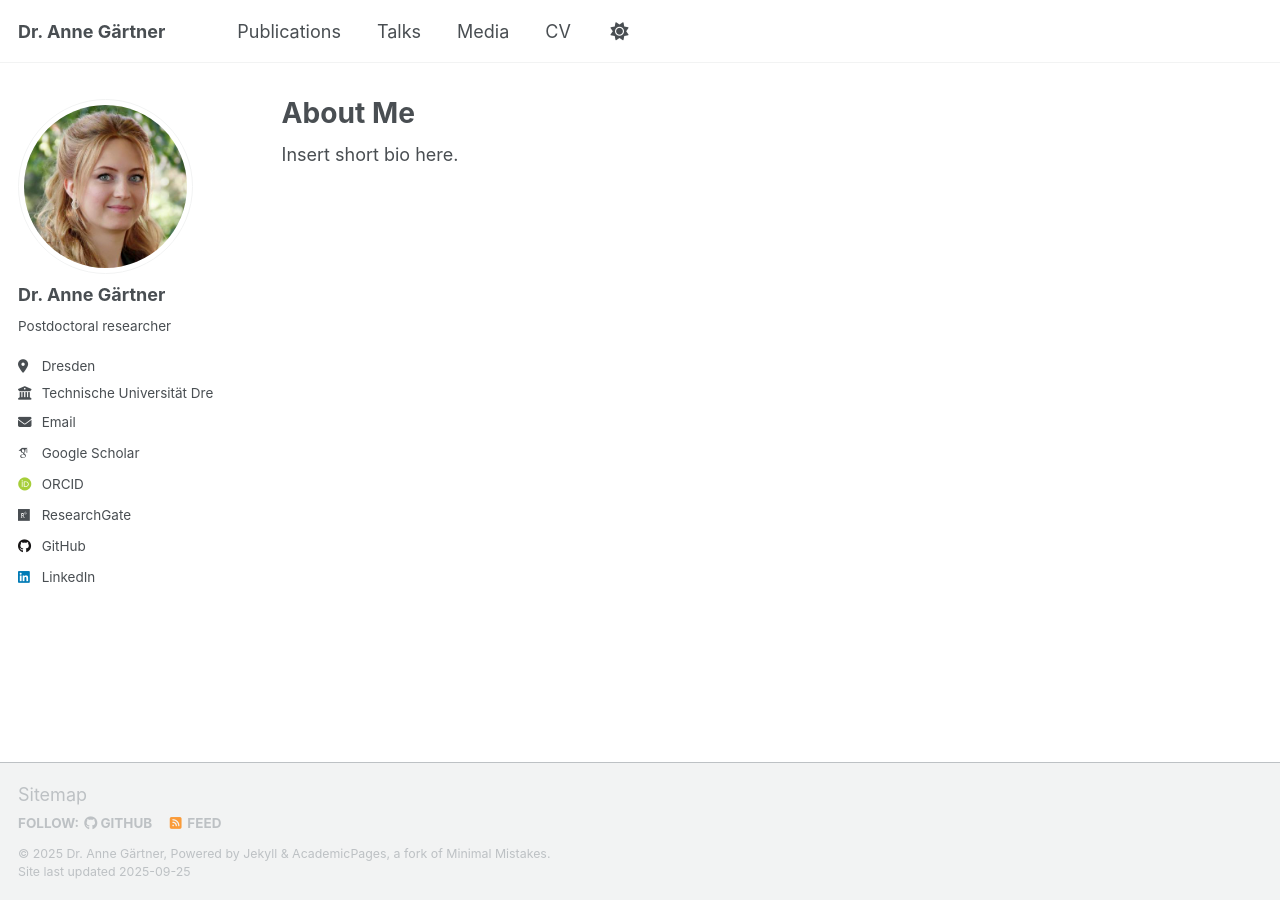
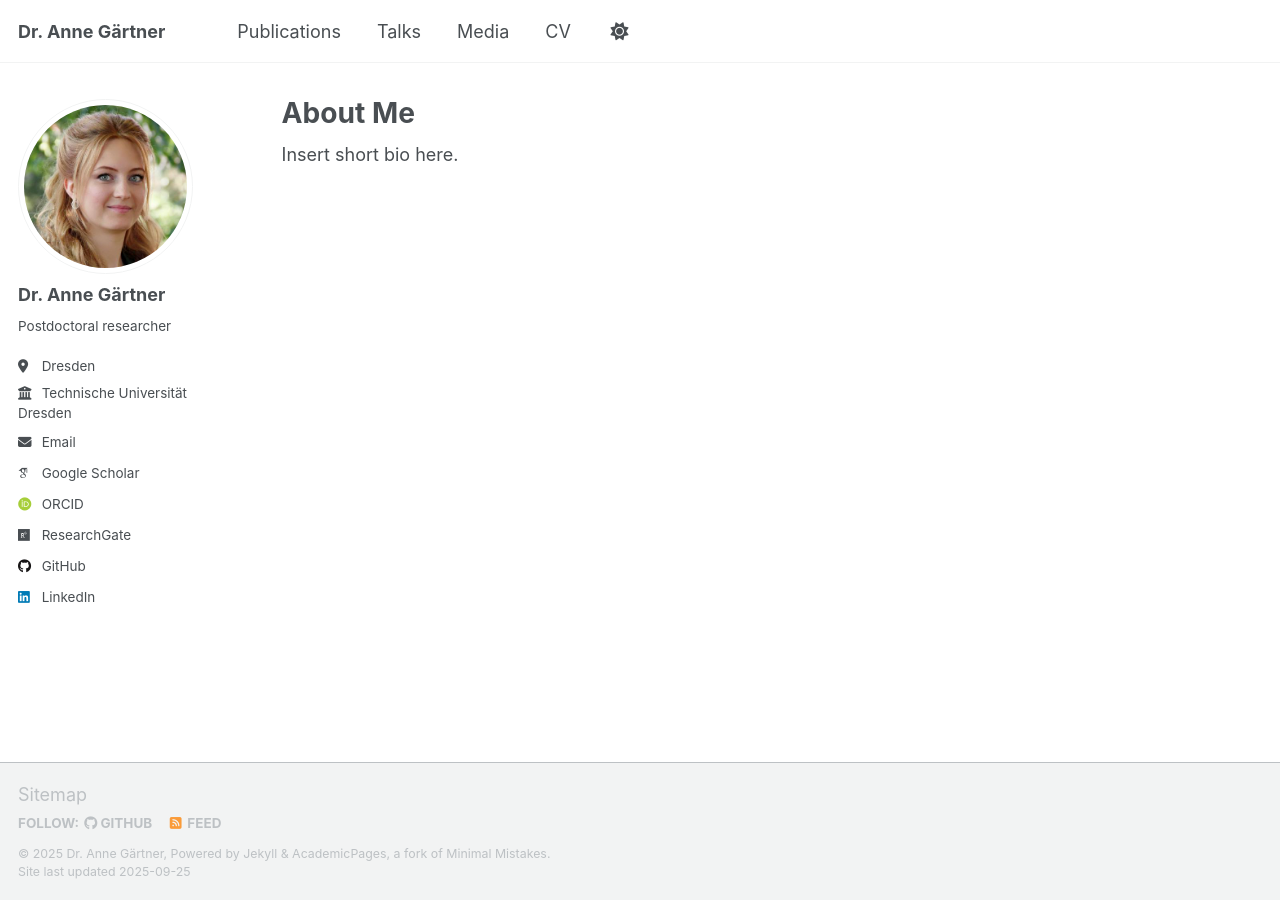
Before and after one commit to angaertner/angaertner.github.io, a Jekyll site: the page built from _pages/about.md, in a window 1280 px wide. Built offline with Jekyll 4.4.1, drawn with Linux system fonts in a browser that asks for light colours; some web fonts are replaced; a script that is not in the unit is left out; part of the change alters nothing that is shown.

```diff
--- a/_config.yml
+++ b/_config.yml
@@ -28,7 +28,7 @@ author:
   pronouns         : # example: "she/her"
   bio              : "Postdoctoral researcher"
   location         : "Dresden"
-  employer         : "Technische Universität\nDresden"
+  employer         : "Technische Universität<br>Dresden"
   uri              : # URL
   email            : "anne_gaertner@tu-dresden.de"
 
```
